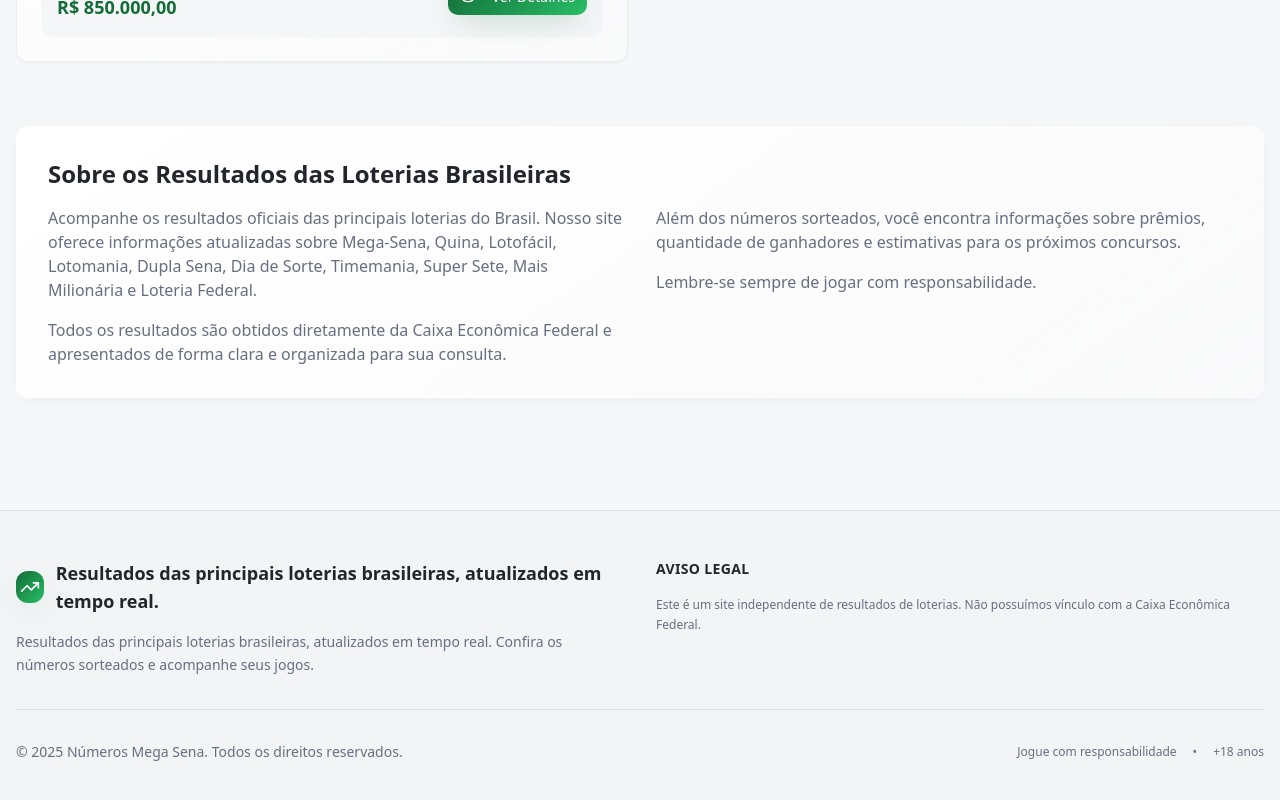
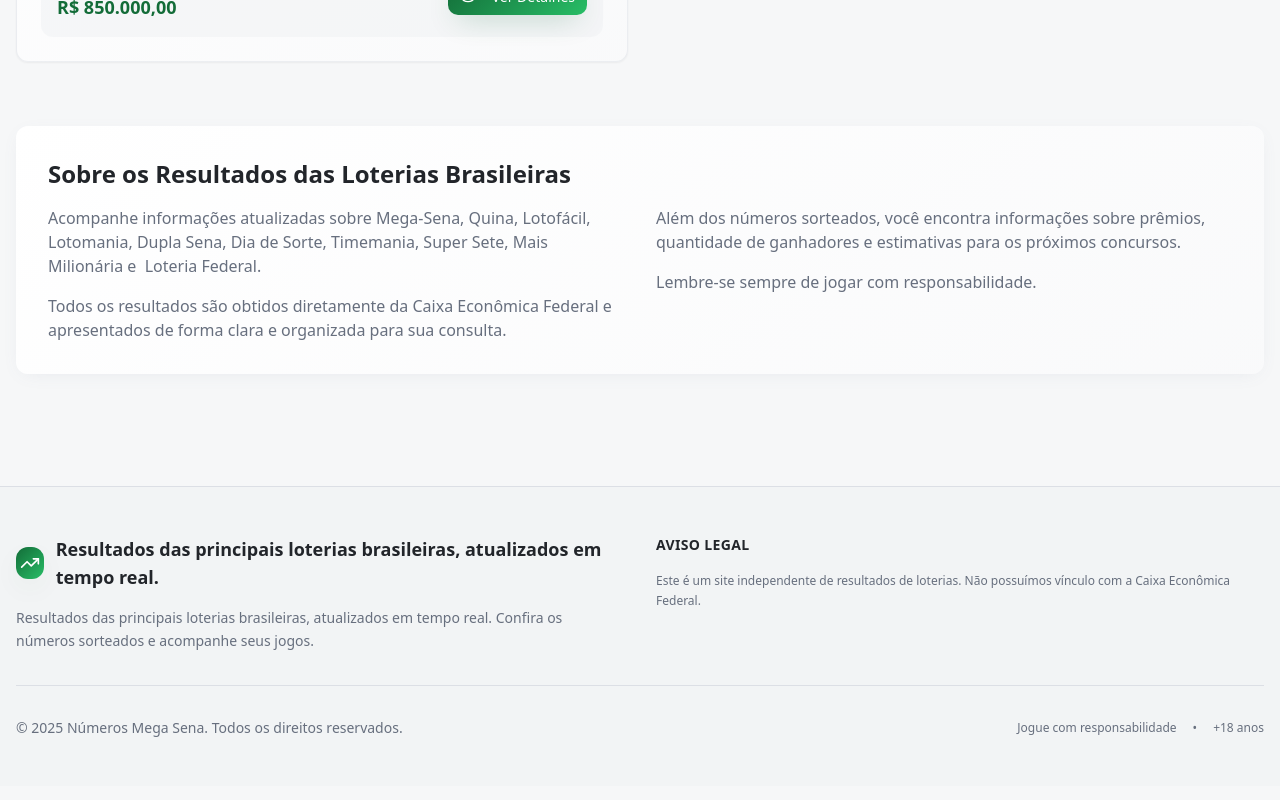
Before and after one commit to OnofreBR/sorteio-agil, a React (Vite) app: page / in a window 1280 px wide. Shown: the part 3509-4309 px from the top of the page. Built offline with nearby package versions, Linux system fonts and the light colour scheme; no server answers; the HTML template or start-up script is replaced by a standard one.

Commit message:
Visual edit in Lovable

```diff
--- a/src/pages/Index.tsx
+++ b/src/pages/Index.tsx
@@ -144,10 +144,7 @@ todas as principais loterias do Brasil em tempo real.
             </h2>
             <div className="grid md:grid-cols-2 gap-8 text-muted-foreground">
               <div className="space-y-4">
-                <p>Acompanhe os resultados oficiais das principais loterias do Brasil.
-Nosso site oferece informações atualizadas sobre Mega-Sena, Quina, Lotofácil, Lotomania, Dupla Sena, Dia de Sorte, Timemania, Super Sete, Mais Milionária e
-Loteria Federal.
-              </p>
+                <p>Acompanhe informações atualizadas sobre Mega-Sena, Quina, Lotofácil, Lotomania, Dupla Sena, Dia de Sorte, Timemania, Super Sete, Mais Milionária e  Loteria Federal.</p>
                 <p>
                   Todos os resultados são obtidos diretamente da Caixa Econômica Federal
                   e apresentados de forma clara e organizada para sua consulta.
```
